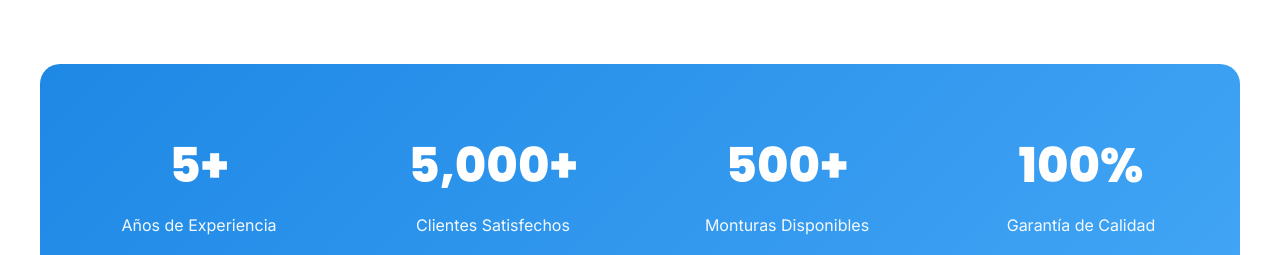
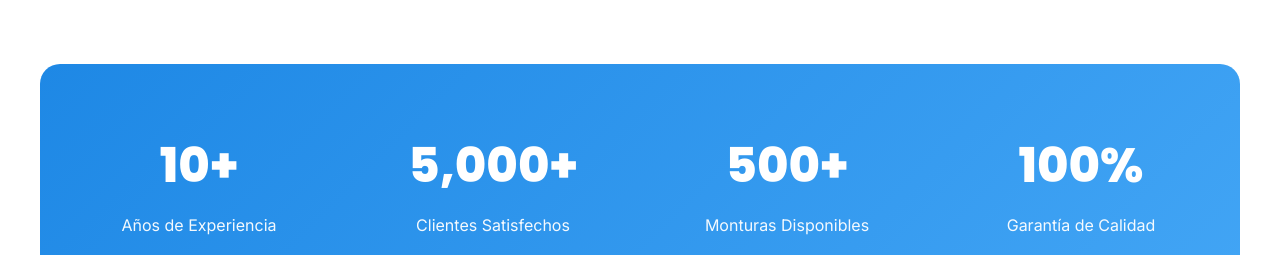
Before and after one commit to notNorthStar/dispensariooptico-website, a plain HTML site: page index.html in a window 1280 px wide. Shown: the part 4760-5015 px from the top of the page. Drawn offline with Linux system fonts and the light colour scheme.

Commit message:
Update index.html
Cambio de Años de Experiencia (Otra vez)

```diff
--- a/index.html
+++ b/index.html
@@ -1418,7 +1418,7 @@
     <div class="stats">
         <div class="stats-grid">
             <div class="stat-item">
-                <div class="stat-number">5+</div>
+                <div class="stat-number">10+</div>
                 <div class="stat-label">Años de Experiencia</div>
             </div>
             <div class="stat-item">
```
